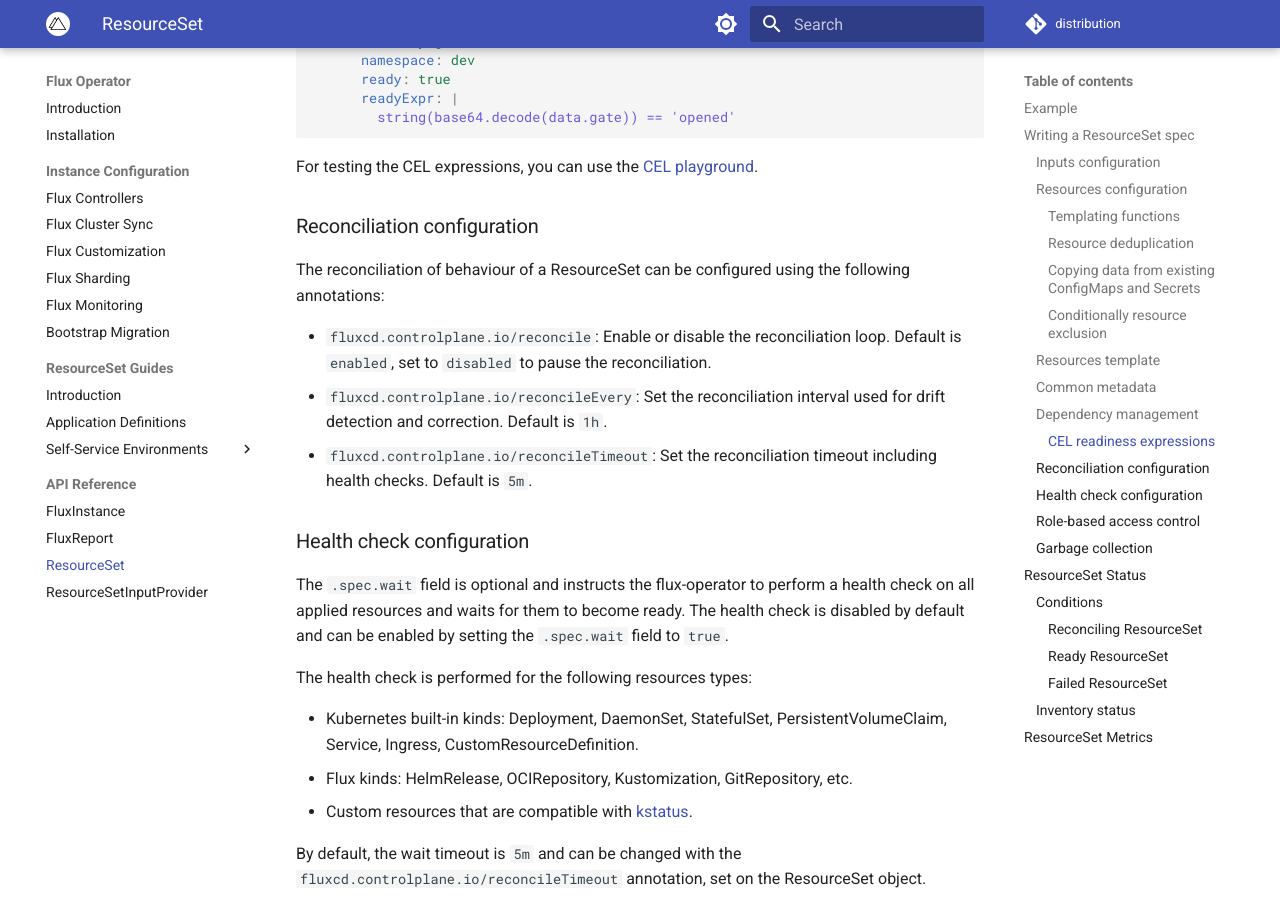
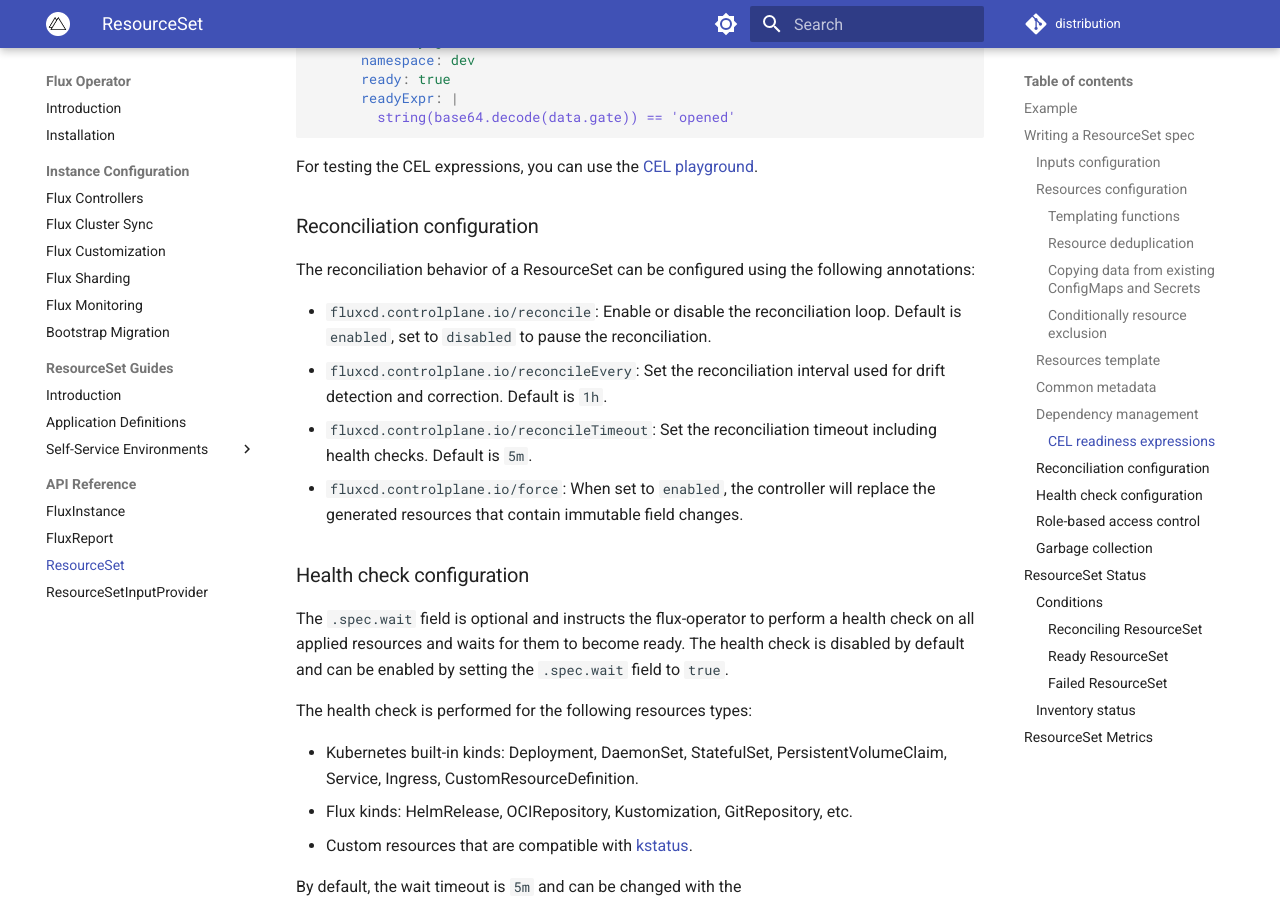
Before and after one commit to controlplaneio-fluxcd/distribution, an MkDocs documentation site: the page built from docs/operator/resourceset.md, in a window 1280 px wide and 900 px high, scrolled down 10840 px. Built offline with MkDocs 1.6.1 and Material for MkDocs 9.7.7, drawn with Linux system fonts in a browser that asks for light colours; comment, search, counter and statistics services are not loaded.

Commit message:
Update docs for Flux Operator v0.20.0
Signed-off-by: GitHub <noreply@github.com>

```diff
--- a/docs/operator/resourceset.md
+++ b/docs/operator/resourceset.md
@@ -542,11 +542,12 @@
 
 ### Reconciliation configuration
 
-The reconciliation of behaviour of a ResourceSet can be configured using the following annotations:
+The reconciliation behavior of a ResourceSet can be configured using the following annotations:
 
 - `fluxcd.controlplane.io/reconcile`: Enable or disable the reconciliation loop. Default is `enabled`, set to `disabled` to pause the reconciliation.
 - `fluxcd.controlplane.io/reconcileEvery`: Set the reconciliation interval used for drift detection and correction. Default is `1h`.
 - `fluxcd.controlplane.io/reconcileTimeout`: Set the reconciliation timeout including health checks. Default is `5m`.
+- `fluxcd.controlplane.io/force`: When set to `enabled`, the controller will replace the generated resources that contain immutable field changes.
 
 ### Health check configuration
 
```
